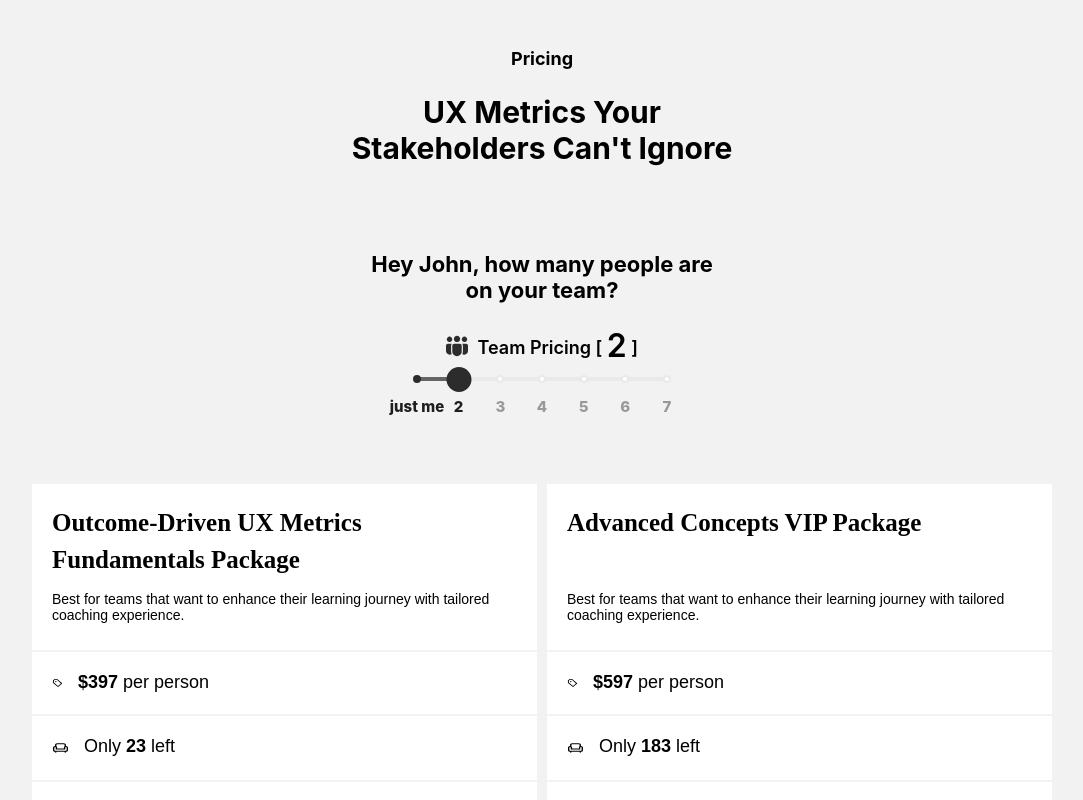
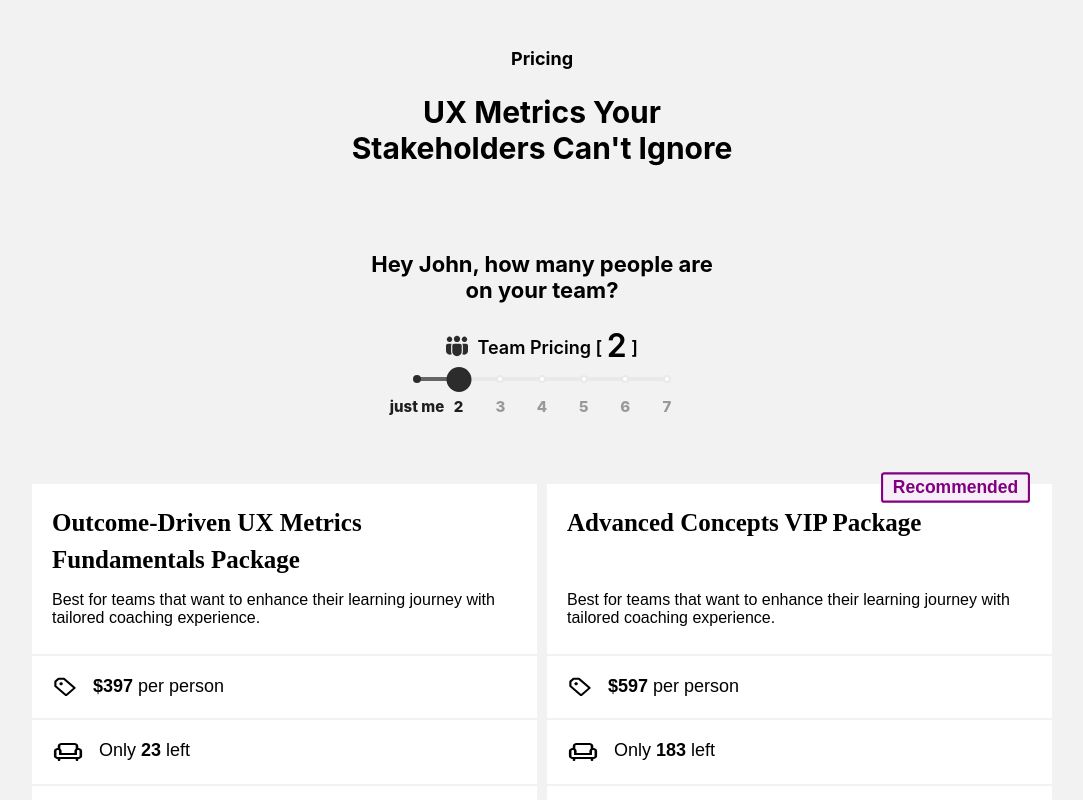
Before and after one commit to xdMR/overOptimizedPPS, a React (Create React App) app in the folder sales_page/: page / in a window 1280 px wide. Shown: the top 800 px of the page, without its empty margins (98-1181 px from the left). Built offline with nearby package versions, Linux system fonts and the light colour scheme.

Commit message:
adds recommendation button

```diff
--- a/sales_page/src/components/plan/plan.css
+++ b/sales_page/src/components/plan/plan.css
@@ -1,3 +1,35 @@
+.plans .plan:last-of-type .pillow:first-of-type::before{
+    content: "Recommended";
+    position: absolute;
+    right:20px;
+    top: -10px;
+    padding: 3px 10px;
+    border-radius: 3px;
+    font-size: 18px;
+    color: purple;
+    background-color: rgb(247, 239, 248);
+    border: 2px solid purple;
+    font-weight: 600;
+    transform: scale(1);
+    animation: pulse-purple 2s infinite;
+}
+@keyframes pulse-purple {
+    0% {
+      transform: scale(0.97);
+      box-shadow: 0 0 0 0px rgba(142, 68, 173, 0.5);
+    }
+
+    70% {
+      transform: scale(1);
+      box-shadow: 0 0 0 10px rgba(142, 68, 173, 0);
+    }
+
+    100% {
+      transform: scale(0.97);
+      box-shadow: 0 0 0 0 rgba(142, 68, 173, 0);
+    }
+  }
+
 .plans{
     font-family: Arial, Helvetica, sans-serif;
     display: flex;
@@ -5,12 +37,13 @@
     flex-basis: 50%;
     margin:5px;
     flex-direction: row;
-
 }
 .plan{
+    position: relative;
     margin:5px;
     flex-basis: 50%;
 }
+
 .plan h2{
     font-family: 'Times New Roman', Times, serif;
     font-size:25px;
@@ -20,7 +53,7 @@
     margin:0px 0 3px 0;
 }
 .description{
-    font-size: 14px;
+    font-size: 16px;
     margin: 7px 0;
 }
 .pillow{
@@ -60,7 +93,7 @@
     display: flex;
   }
   .pillowHeader svg{
-    padding-right: 15px;
+    margin-right: 15px;
   }
   .topbutton {
     padding-right: 10px;
--- a/sales_page/src/sections/teamselection/TeamSelection.jsx
+++ b/sales_page/src/sections/teamselection/TeamSelection.jsx
@@ -115,7 +115,7 @@ function Teamselection() {
                     <Container> <div className="goBackWrapper">
                       <div className="goBack" onClick={() => { navigate("/") }}>
                         <div className="icon"><svg width="25" height="28" viewBox="0 0 17 14" fill="none" xmlns="http://www.w3.org/2000/svg">
-                          <path d="M5 5L1 9L5 13M1 9H12C13.0609 9 14.0783 8.57857 14.8284 7.82843C15.5786 7.07828 16 6.06087 16 5C16 3.93913 15.5786 2.92172 14.8284 2.17157C14.0783 1.42143 13.0609 1 12 1H11" stroke="black" strokeWidth="2" strokeLinecap="round" strokeLinecap="round" />
+                          <path d="M5 5L1 9L5 13M1 9H12C13.0609 9 14.0783 8.57857 14.8284 7.82843C15.5786 7.07828 16 6.06087 16 5C16 3.93913 15.5786 2.92172 14.8284 2.17157C14.0783 1.42143 13.0609 1 12 1H11" stroke="black" stroke-width="2" stroke-linecap="round" stroke-linecap="round" />
                         </svg>
                         </div>           <div className="text"> Back To Choosing Your Package</div>
                       </div></div></Container>
```
